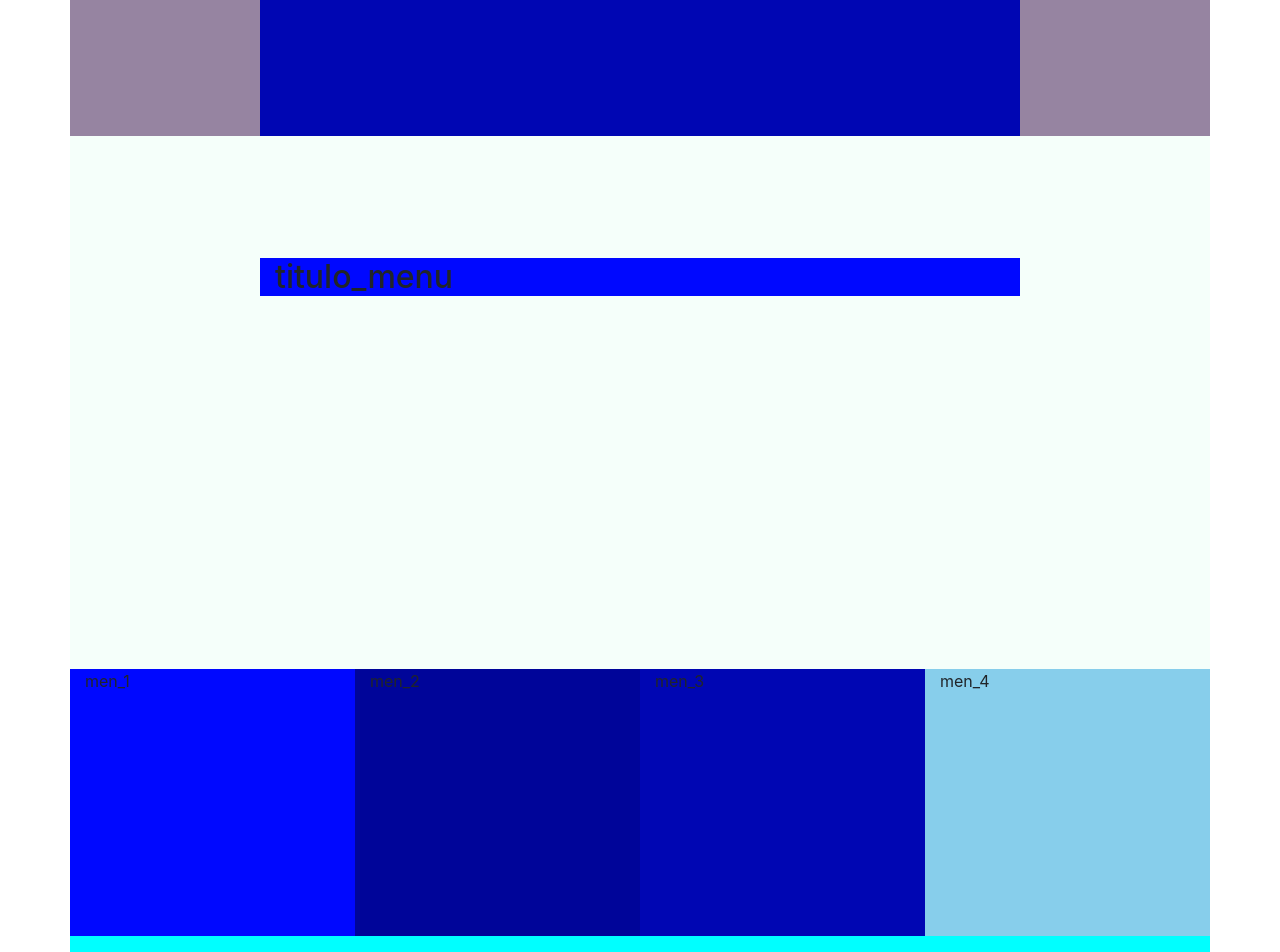
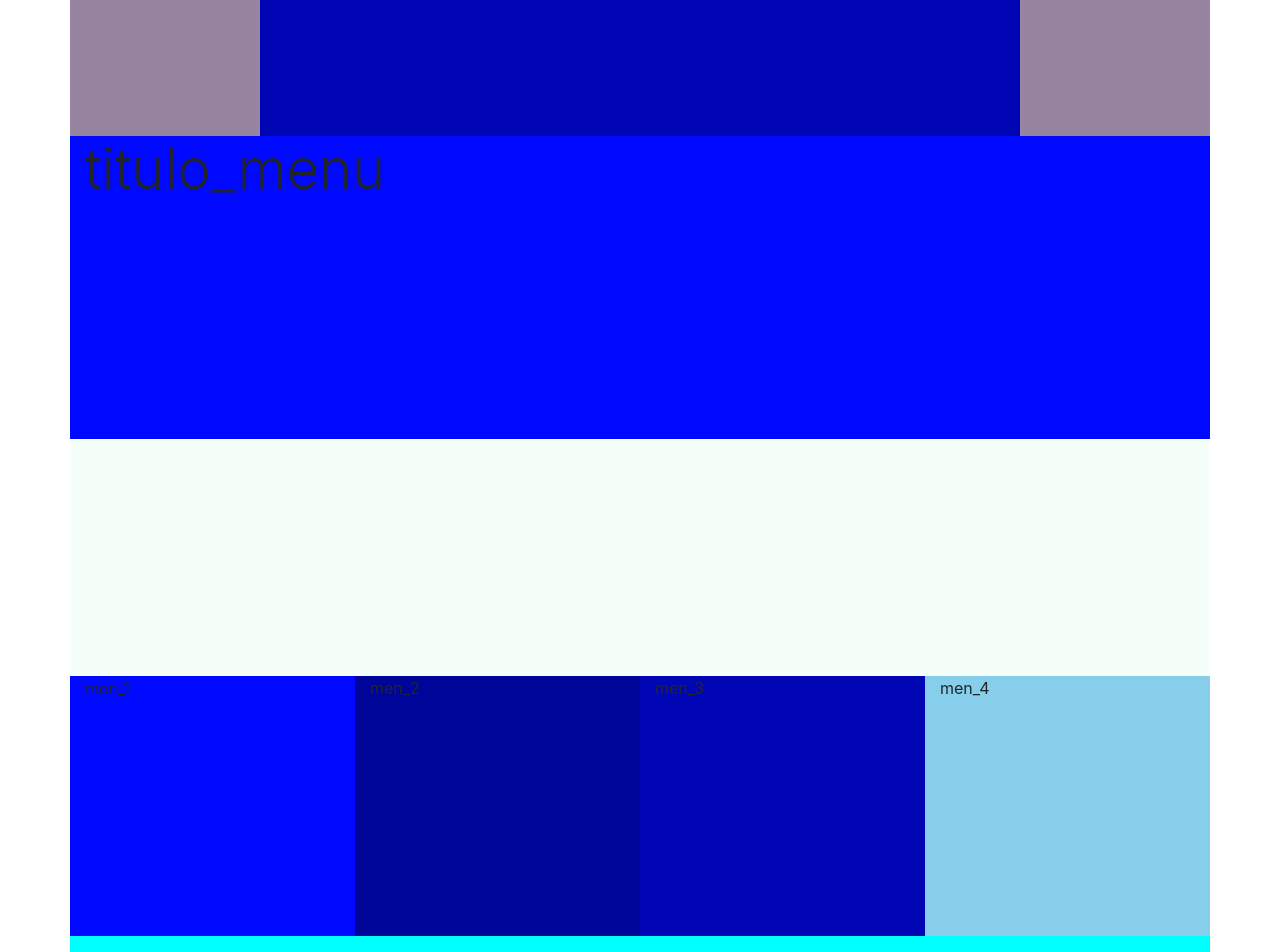
Before and after one commit to Sebastians349/prueba_bar, a plain HTML site: page index.html in a window 1280 px wide. Shown: the part 740-1692 px from the top of the page. Drawn offline with nearby package versions, Linux system fonts and the light colour scheme.

Commit message:
prueba nuevo layout

```diff
--- a/index.html
+++ b/index.html
@@ -43,10 +43,13 @@
             <div class="col-md-8" id="carrousel">slider_banner</div>
         </section>
 
-        <section class="row justify-content-center" id="menu">
-            <div class="col-md-8 align-self-center h2" id="titulo_menu">titulo_menu</div>
+        <section class="row" id="menu">
+            <div class="col display-4 " id="titulo_menu">titulo_menu</div>
             <div class="w-100"></div>
-            <div class="col-sm" id="men_1">men_1</div>                <div class="col-sm" id="men_2">men_2</div>                <div class="col-sm" id="men_3">men_3</div>                <div class="col-sm" id="men_4">men_4</div>
+            <div class="col" id="men_1">men_1</div>
+            <div class="col" id="men_2">men_2</div>
+            <div class="col" id="men_3">men_3</div>
+            <div class="col" id="men_4">men_4</div>
 
         </section>
 
```
